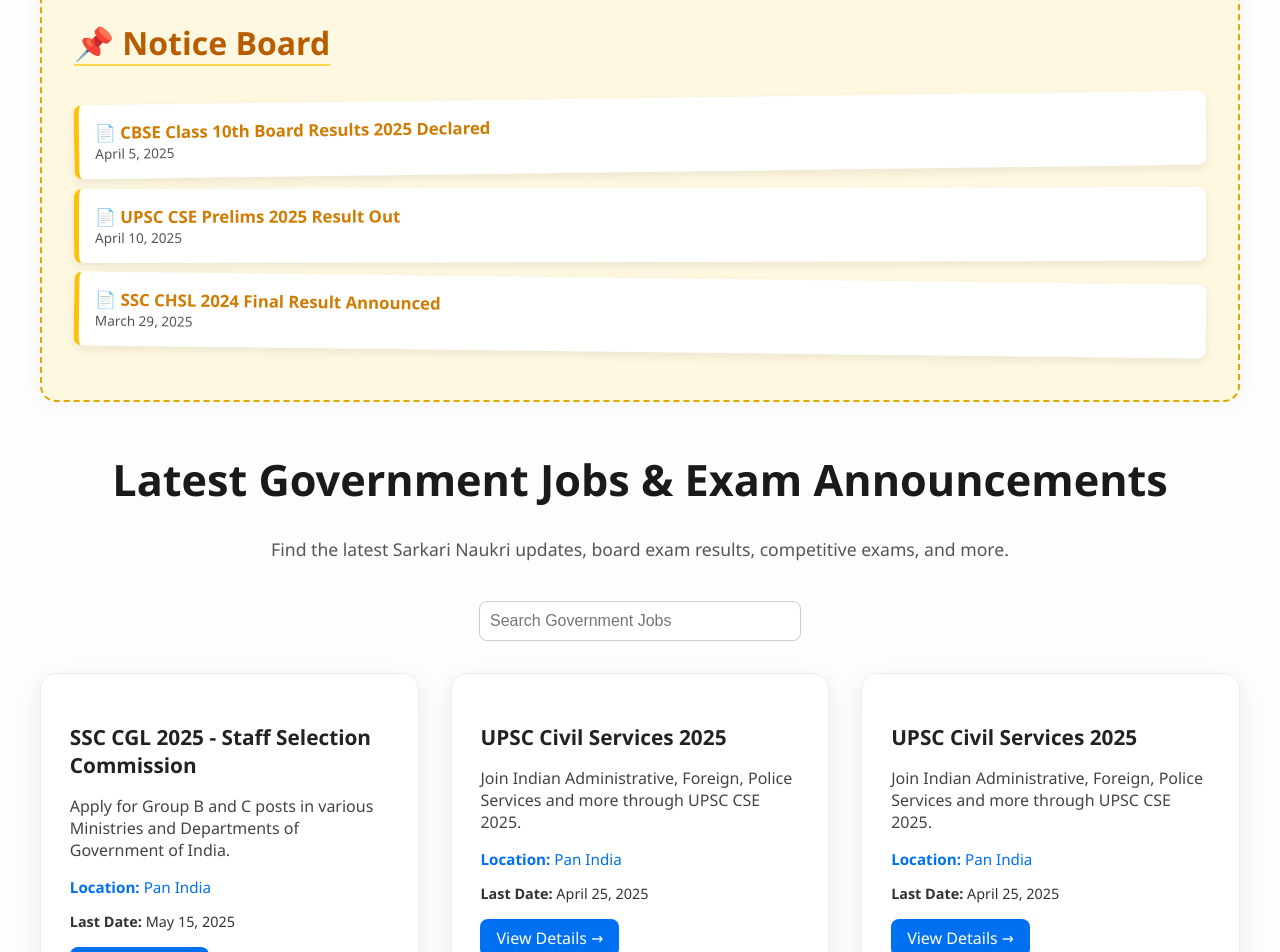
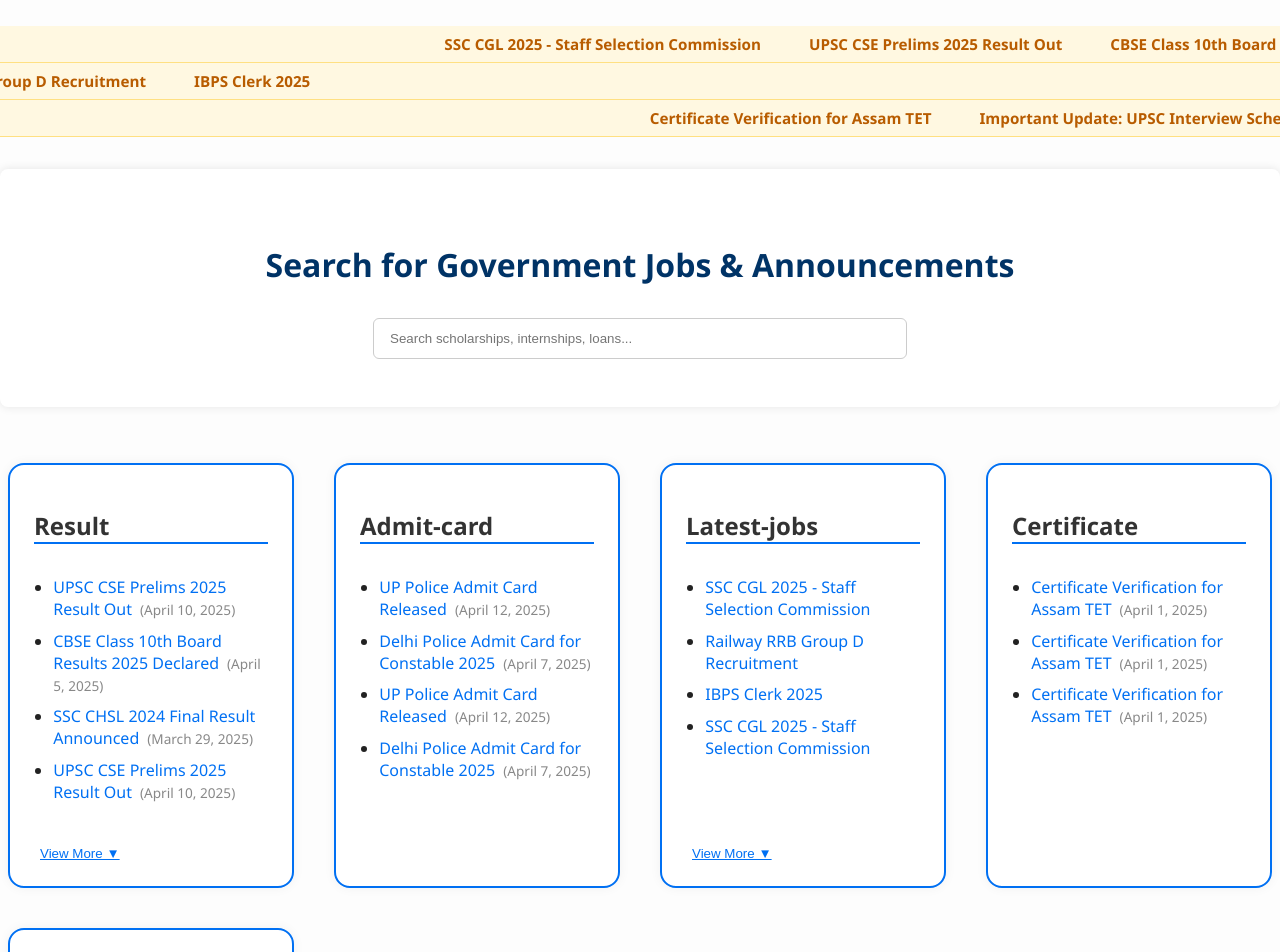
Before and after one commit to z9xqv7mkt3wl8psa/findmycareer, a Next.js app: page /sarkari-naukri in a window 1280 px wide. Shown: the part 160-1112 px from the top of the page. Built offline with nearby package versions, Linux system fonts and the light colour scheme.

Commit message:
naukri update

```diff
--- a/src/app/sarkari-naukri/page.tsx
+++ b/src/app/sarkari-naukri/page.tsx
@@ -7,275 +7,387 @@
 
 // ---------------------- Interfaces ----------------------
 
-interface Job {
+interface CategorizedItem {
   title: string;
-  description: string;
-  location: string;
-  lastDate: string;
+  description?: string;
+  location?: string;
+  lastDate?: string;
+  date?: string;
   link: string;
-  type: string;
-}
-
-interface Bulletin {
-  title: string;
-  date: string;
-  link: string;
+  type?: string;
+  category: 'result' | 'admit-card' | 'latest-jobs' | 'certificate' | 'important';
 }
 
 // ---------------------- Data ----------------------
 
-const jobs: Job[] = [
+const categorizedItems: CategorizedItem[] = [
   {
     title: 'SSC CGL 2025 - Staff Selection Commission',
-    description: 'Apply for Group B and C posts in various Ministries and Departments of Government of India.',
+    description: 'Apply for Group B and C posts.',
     location: 'Pan India',
     lastDate: 'May 15, 2025',
     link: 'https://ssc.nic.in/',
     type: 'Full-Time',
-  },
-  {
-    title: 'UPSC Civil Services 2025',
-    description: 'Join Indian Administrative, Foreign, Police Services and more through UPSC CSE 2025.',
-    location: 'Pan India',
-    lastDate: 'April 25, 2025',
-    link: 'https://www.upsc.gov.in/',
-    type: 'Full-Time',
-  },
-  {
-    title: 'UPSC Civil Services 2025',
-    description: 'Join Indian Administrative, Foreign, Police Services and more through UPSC CSE 2025.',
-    location: 'Pan India',
-    lastDate: 'April 25, 2025',
-    link: 'https://www.upsc.gov.in/',
-    type: 'Full-Time',
-  },
-  {
-    title: 'UPSC Civil Services 2025',
-    description: 'Join Indian Administrative, Foreign, Police Services and more through UPSC CSE 2025.',
-    location: 'Pan India',
-    lastDate: 'April 25, 2025',
-    link: 'https://www.upsc.gov.in/',
-    type: 'Full-Time',
-  },
-  {
-    title: 'UPSC Civil Services 2025',
-    description: 'Join Indian Administrative, Foreign, Police Services and more through UPSC CSE 2025.',
-    location: 'Pan India',
-    lastDate: 'April 25, 2025',
-    link: 'https://www.upsc.gov.in/',
-    type: 'Full-Time',
-  },
-  {
-    title: 'Railway RRB Group D Recruitment',
-    description: 'Indian Railways hiring for various Group D posts. 10th Pass Eligible.',
-    location: 'All Zones',
-    lastDate: 'May 30, 2025',
-    link: 'https://www.rrbcdg.gov.in/',
-    type: 'Full-Time',
-  },
-  {
-    title: 'IBPS Clerk 2025',
-    description: 'Institute of Banking Personnel Selection hiring clerks for various nationalized banks.',
-    location: 'Across India',
-    lastDate: 'June 10, 2025',
-    link: 'https://www.ibps.in/',
-    type: 'Full-Time',
-  },
-];
-
-const bulletins: Bulletin[] = [
-  {
-    title: 'CBSE Class 10th Board Results 2025 Declared',
-    date: 'April 5, 2025',
-    link: 'https://cbseresults.nic.in/',
+    category: 'latest-jobs',
   },
   {
     title: 'UPSC CSE Prelims 2025 Result Out',
     date: 'April 10, 2025',
     link: 'https://www.upsc.gov.in/',
+    category: 'result',
+  },
+  {
+    title: 'CBSE Class 10th Board Results 2025 Declared',
+    date: 'April 5, 2025',
+    link: 'https://cbseresults.nic.in/',
+    category: 'result',
+  },
+  {
+    title: 'UP Police Admit Card Released',
+    date: 'April 12, 2025',
+    link: 'https://uppolice.gov.in/',
+    category: 'admit-card',
+  },
+  {
+    title: 'Railway RRB Group D Recruitment',
+    description: '10th Pass Eligible.',
+    location: 'All Zones',
+    lastDate: 'May 30, 2025',
+    link: 'https://www.rrbcdg.gov.in/',
+    type: 'Full-Time',
+    category: 'latest-jobs',
+  },
+  {
+    title: 'IBPS Clerk 2025',
+    description: 'Hiring clerks for banks.',
+    location: 'Across India',
+    lastDate: 'June 10, 2025',
+    link: 'https://www.ibps.in/',
+    type: 'Full-Time',
+    category: 'latest-jobs',
+  },
+  {
+    title: 'Certificate Verification for Assam TET',
+    date: 'April 1, 2025',
+    link: 'https://ssa.assam.gov.in/',
+    category: 'certificate',
+  },
+  {
+    title: 'Important Update: UPSC Interview Schedule',
+    date: 'April 8, 2025',
+    link: 'https://www.upsc.gov.in/',
+    category: 'important',
   },
   {
     title: 'SSC CHSL 2024 Final Result Announced',
     date: 'March 29, 2025',
     link: 'https://ssc.nic.in/',
+    category: 'result',
   },
+  {
+    title: 'Delhi Police Admit Card for Constable 2025',
+    date: 'April 7, 2025',
+    link: 'https://delhipolice.gov.in/',
+    category: 'admit-card',
+  },
+  {
+    title: 'SSC CGL 2025 - Staff Selection Commission',
+    description: 'Apply for Group B and C posts.',
+    location: 'Pan India',
+    lastDate: 'May 15, 2025',
+    link: 'https://ssc.nic.in/',
+    type: 'Full-Time',
+    category: 'latest-jobs',
+  },
+  {
+    title: 'UPSC CSE Prelims 2025 Result Out',
+    date: 'April 10, 2025',
+    link: 'https://www.upsc.gov.in/',
+    category: 'result',
+  },
+  {
+    title: 'CBSE Class 10th Board Results 2025 Declared',
+    date: 'April 5, 2025',
+    link: 'https://cbseresults.nic.in/',
+    category: 'result',
+  },
+  {
+    title: 'UP Police Admit Card Released',
+    date: 'April 12, 2025',
+    link: 'https://uppolice.gov.in/',
+    category: 'admit-card',
+  },
+  {
+    title: 'Railway RRB Group D Recruitment',
+    description: '10th Pass Eligible.',
+    location: 'All Zones',
+    lastDate: 'May 30, 2025',
+    link: 'https://www.rrbcdg.gov.in/',
+    type: 'Full-Time',
+    category: 'latest-jobs',
+  },
+  {
+    title: 'IBPS Clerk 2025',
+    description: 'Hiring clerks for banks.',
+    location: 'Across India',
+    lastDate: 'June 10, 2025',
+    link: 'https://www.ibps.in/',
+    type: 'Full-Time',
+    category: 'latest-jobs',
+  },
+  {
+    title: 'Certificate Verification for Assam TET',
+    date: 'April 1, 2025',
+    link: 'https://ssa.assam.gov.in/',
+    category: 'certificate',
+  },
+  {
+    title: 'Certificate Verification for Assam TET',
+    date: 'April 1, 2025',
+    link: 'https://ssa.assam.gov.in/',
+    category: 'certificate',
+  },
+  {
+    title: 'Important Update: UPSC Interview Schedule',
+    date: 'April 8, 2025',
+    link: 'https://www.upsc.gov.in/',
+    category: 'important',
+  },
+  {
+    title: 'SSC CHSL 2024 Final Result Announced',
+    date: 'March 29, 2025',
+    link: 'https://ssc.nic.in/',
+    category: 'result',
+  },
+  {
+    title: 'Delhi Police Admit Card for Constable 2025',
+    date: 'April 7, 2025',
+    link: 'https://delhipolice.gov.in/',
+    category: 'admit-card',
+  },
+
 ];
 
-// ---------------------- Page Component ----------------------
+// ---------------------- Components ----------------------
+
+const TrendingTicker = ({ updates }: { updates: CategorizedItem[] }) => {
+  const chunked = [];
+  const chunkSize = 3;
+
+  for (let i = 0; i < updates.length; i += chunkSize) {
+    chunked.push(updates.slice(i, i + chunkSize));
+  }
+
+  return (
+    <div style={{ marginBottom: '2rem' }}>
+      {chunked.map((line, idx) => (
+        <div key={idx} style={{
+          overflow: 'hidden',
+          whiteSpace: 'nowrap',
+          backgroundColor: '#fff8e1',
+          borderBottom: '1px solid #ffe082',
+          padding: '0.5rem',
+          fontSize: '0.95rem',
+          color: '#b85c00',
+        }}>
+          <div style={{
+            display: 'inline-block',
+            animation: `${idx % 2 === 0 ? 'ticker-left' : 'ticker-right'} ${20 + idx * 5}s linear infinite`
+          }}>
+            {line.map((item, i) => (
+              <span key={i} style={{ marginRight: '3rem', fontWeight: 600 }}>
+                <Link href={item.link} style={{ color: '#b85c00' }}>{item.title}</Link>
+              </span>
+            ))}
+          </div>
+        </div>
+      ))}
+
+      <style jsx>{`
+        @keyframes ticker-left {
+          0% { transform: translateX(100%); }
+          100% { transform: translateX(-100%); }
+        }
+
+        @keyframes ticker-right {
+          0% { transform: translateX(-100%); }
+          100% { transform: translateX(100%); }
+        }
+      `}</style>
+    </div>
+  );
+};
+
+const CategoryBox = ({
+  title,
+  items,
+  limit = 4,
+  query,
+}: {
+  title: string;
+  items: CategorizedItem[];
+  limit?: number;
+  query: string;
+}) => {
+  const [expanded, setExpanded] = useState(false);
+
+  const getHighlightedText = (text: string, highlight: string) => {
+    const parts = text.split(new RegExp(`(${highlight})`, 'gi'));
+    return parts.map((part, i) =>
+      part.toLowerCase() === highlight.toLowerCase()
+        ? <span key={i} style={{ backgroundColor: 'yellow', fontWeight: 'bold' }}>{part}</span>
+        : part
+    );
+  };
+
+  return (
+    <div style={{
+      background: '#fff',
+      padding: '1.5rem',
+      borderRadius: '1rem',
+      boxShadow: '0 0 12px rgba(0,0,0,0.05)',
+      display: 'flex',
+      flexDirection: 'column',
+      justifyContent: 'space-between',
+      minHeight: '260px',
+      margin: '0.5rem',
+      border: '2px solid #0070f3',
+    }}>
+      <h2 style={{
+        marginBottom: '1rem',
+        fontSize: '1.5rem',
+        color: '#333',
+        borderBottom: '2px solid #0070f3',
+        display: 'inline-block',
+      }}>
+        {getHighlightedText(title, query)}
+      </h2>
+
+      <ul style={{ listStyle: 'disc', paddingLeft: '1.2rem', flex: 1 }}>
+        {(expanded ? items : items.slice(0, limit)).map((item, idx) => (
+          <li key={idx} style={{ marginBottom: '0.6rem' }}>
+            <Link href={item.link} target="_blank" style={{ color: '#0070f3', fontWeight: 500 }}>
+              {getHighlightedText(item.title, query)}
+            </Link>
+            {item.date && (
+              <span style={{ color: '#888', marginLeft: '0.5rem', fontSize: '0.85rem' }}>
+                ({item.date})
+              </span>
+            )}
+          </li>
+        ))}
+      </ul>
+
+      {items.length > limit && (
+        <button
+          onClick={() => setExpanded(!expanded)}
+          style={{
+            marginTop: '1rem',
+            background: 'transparent',
+            color: '#0070f3',
+            border: 'none',
+            cursor: 'pointer',
+            textDecoration: 'underline',
+            alignSelf: 'flex-start',
+          }}>
+          {expanded ? 'View Less ▲' : 'View More ▼'}
+        </button>
+      )}
+    </div>
+  );
+};
+
+// ---------------------- Page ----------------------
 
 export default function SarkariNaukariHub() {
-  const [searchTerm, setSearchTerm] = useState('');
-  const [visibleCount, setVisibleCount] = useState(6);
+  const [query, setQuery] = useState('');
 
-  const filteredJobs = jobs.filter((job) =>
-    job.title.toLowerCase().includes(searchTerm.toLowerCase())
+  // Filter items based on query
+  const filteredItems = categorizedItems.filter(item =>
+    item.title.toLowerCase().includes(query.toLowerCase())
   );
 
-  const loadMore = () => {
-    setVisibleCount((prev) => prev + 5);
+  // Function to check if a category has any item matching the search query
+  const hasMatchInCategory = (items: CategorizedItem[], query: string) => {
+    return items.some(item => item.title.toLowerCase().includes(query.toLowerCase()));
   };
 
-  const shouldShowLoadMore = filteredJobs.length > visibleCount;
+  // Sorting categories based on whether they contain search results
+  const categories = [
+    'result',
+    'admit-card',
+    'latest-jobs',
+    'certificate',
+    'important',
+  ];
+
+  // Reorder categories to bring those with search matches to the top
+  const sortedCategories = categories.sort((a, b) => {
+    const aHasMatch = hasMatchInCategory(categorizedItems.filter(i => i.category === a), query);
+    const bHasMatch = hasMatchInCategory(categorizedItems.filter(i => i.category === b), query);
+    return bHasMatch ? 1 : aHasMatch ? -1 : 0;
+  });
 
   return (
     <>
       <Navbar />
       <Layout>
-        <div style={{ padding: '3rem 1.5rem', maxWidth: '1200px', margin: '0 auto' }}>
-
-          {/* ------------------ Notice Board ------------------ */}
-          <div style={{
-            background: '#fff8e1',
-            padding: '2rem',
-            borderRadius: '1rem',
-            marginBottom: '3rem',
-            border: '2px dashed #e0a800',
-            boxShadow: '0 0 20px rgba(0, 0, 0, 0.05)',
-            position: 'relative'
+        <h1 style={{
+          fontSize: '2.5rem',
+          fontWeight: 'bold',
+          color: '#1a1a1a',
+          textAlign: 'center',
+          marginBottom: '2rem',
         }}>
-            <h2 style={{
-              fontSize: '2rem',
-              fontWeight: 'bold',
-              marginBottom: '1rem',
-              color: '#b85c00',
-              borderBottom: '2px solid #ffd54f',
-              display: 'inline-block'
-            }}>
-              📌 Notice Board
-            </h2>
-
-            <ul style={{ listStyle: 'none', padding: 0 }}>
-              {bulletins.map((notice, idx) => (
-                <li key={idx} style={{
-                  background: '#fff',
-                  marginBottom: '1rem',
-                  padding: '1rem',
-                  borderRadius: '0.5rem',
-                  boxShadow: '0 4px 10px rgba(0, 0, 0, 0.08)',
-                  borderLeft: '5px solid #ffc107',
-                  transform: `rotate(${(Math.random() * 2 - 1).toFixed(2)}deg)`
-                }}>
-                  <Link href={notice.link} target="_blank" style={{
-                    textDecoration: 'none',
-                    color: '#d17b00',
-                    fontWeight: 'bold',
-                    fontSize: '1.05rem'
-                  }}>
-                    📄 {notice.title}
-                  </Link>
-                  <div style={{ fontSize: '0.85rem', color: '#555' }}>{notice.date}</div>
-                </li>
-              ))}
-            </ul>
-          </div>
-
-          {/* ------------------ Header ------------------ */}
-          <h1 style={{ fontSize: '2.7rem', fontWeight: 'bold', color: '#1a1a1a', textAlign: 'center' }}>
-            Latest Government Jobs & Exam Announcements
+          Government Job Updates & Announcements
         </h1>
 
-          <p style={{
+        {/* Trending Ticker */}
+        <TrendingTicker updates={filteredItems.slice(0, 9)} />
+
+        <section style={{
+          padding: '3rem 2rem',
+          backgroundColor: '#fff',
           textAlign: 'center',
-            margin: '1rem 0 2.5rem',
-            color: '#555',
-            fontSize: '1.1rem',
-            maxWidth: '760px',
-            marginLeft: 'auto',
-            marginRight: 'auto'
+          marginBottom: '3rem',
+          boxShadow: '0 0 10px rgba(0,0,0,0.1)',
+          borderRadius: '8px',
         }}>
-            Find the latest Sarkari Naukri updates, board exam results, competitive exams, and more.
-          </p>
-
-          {/* ------------------ Search ------------------ */}
-          <div style={{ textAlign: 'center', marginBottom: '2rem' }}>
+          <h2 style={{ fontSize: '2rem', color: '#003366', marginBottom: '1rem' }}>
+            Search for Government Jobs & Announcements
+          </h2>
           <input
             type="text"
-              placeholder="Search Government Jobs"
-              value={searchTerm}
-              onChange={(e) => setSearchTerm(e.target.value)}
-              style={selectStyle}
+            placeholder="Search scholarships, internships, loans..."
+            value={query}
+            onChange={(e) => setQuery(e.target.value)}
+            style={{
+              marginTop: '1rem',
+              padding: '0.75rem 1rem',
+              borderRadius: '6px',
+              border: '1px solid #ccc',
+              width: '100%',
+              maxWidth: '500px',
+            }}
           />
-          </div>
+        </section>
 
-          {/* ------------------ Job Cards ------------------ */}
         <div style={{
           display: 'grid',
           gridTemplateColumns: 'repeat(auto-fit, minmax(300px, 1fr))',
-            gap: '2rem',
+          gap: '1.5rem',
         }}>
-            {filteredJobs.slice(0, visibleCount).map((job, index) => (
-              <div key={index} style={{
-                background: '#fff',
-                borderRadius: '1rem',
-                padding: '1.8rem',
-                boxShadow: '0 8px 24px rgba(0, 0, 0, 0.08)',
-                border: '1px solid #eee',
-                transition: 'transform 0.3s ease',
-              }}
-                onMouseOver={(e) => (e.currentTarget.style.transform = 'scale(1.02)')}
-                onMouseOut={(e) => (e.currentTarget.style.transform = 'scale(1)')}>
-                <h3 style={{ fontSize: '1.3rem', marginBottom: '0.7rem', fontWeight: '600' }}>{job.title}</h3>
-                <p style={{ fontSize: '1rem', marginBottom: '1rem', color: '#444' }}>{job.description}</p>
-                <p style={{ fontSize: '0.95rem', marginBottom: '0.4rem', color: '#0070f3' }}><strong>Location:</strong> {job.location}</p>
-                <p style={{ fontSize: '0.9rem', marginBottom: '1rem', color: '#333' }}><strong>Last Date:</strong> {job.lastDate}</p>
-                <Link href={job.link} target="_blank" style={{
-                  display: 'inline-block',
-                  padding: '0.5rem 1rem',
-                  backgroundColor: '#0070f3',
-                  color: '#fff',
-                  borderRadius: '0.5rem',
-                  textDecoration: 'none',
-                }}>
-                  View Details →
-                </Link>
-              </div>
+          {/* Display Category Boxes */}
+          {sortedCategories.map((category) => (
+            <CategoryBox
+              key={category}
+              title={category.charAt(0).toUpperCase() + category.slice(1)}
+              items={categorizedItems.filter(item => item.category === category)}
+              query={query}
+            />
           ))}
-          </div>
-
-          {/* ------------------ Load More ------------------ */}
-          {shouldShowLoadMore && (
-            <div style={{ textAlign: 'center', marginTop: '2.5rem' }}>
-              <div
-                onClick={loadMore}
-                style={{
-                  margin: '3rem auto 2rem',
-                  width: '100px',
-                  height: '20px',
-                  background: '#0070f3',
-                  borderRadius: '15px',
-                  cursor: 'pointer',
-                  position: 'relative',
-                  transition: 'all 0.3s ease',
-                  boxShadow: '0 -2px 10px rgba(0,0,0,0.2)',
-                }}
-              >
-                <div
-                  style={{
-                    width: '60px',
-                    height: '4px',
-                    background: '#fff',
-                    borderRadius: '999px',
-                    position: 'absolute',
-                    top: '50%',
-                    left: '50%',
-                    transform: 'translate(-50%, -50%)',
-                  }}
-                />
-              </div>
-            </div>
-          )}
         </div>
       </Layout>
     </>
   );
 }
-
-// ---------------------- Styles ----------------------
-
-const selectStyle: React.CSSProperties = {
-  padding: '0.6rem',
-  borderRadius: '0.5rem',
-  border: '1px solid #ccc',
-  minWidth: '300px',
-  fontSize: '1rem',
-};
```
Lines whose indentation alone changed are shown as unchanged.
